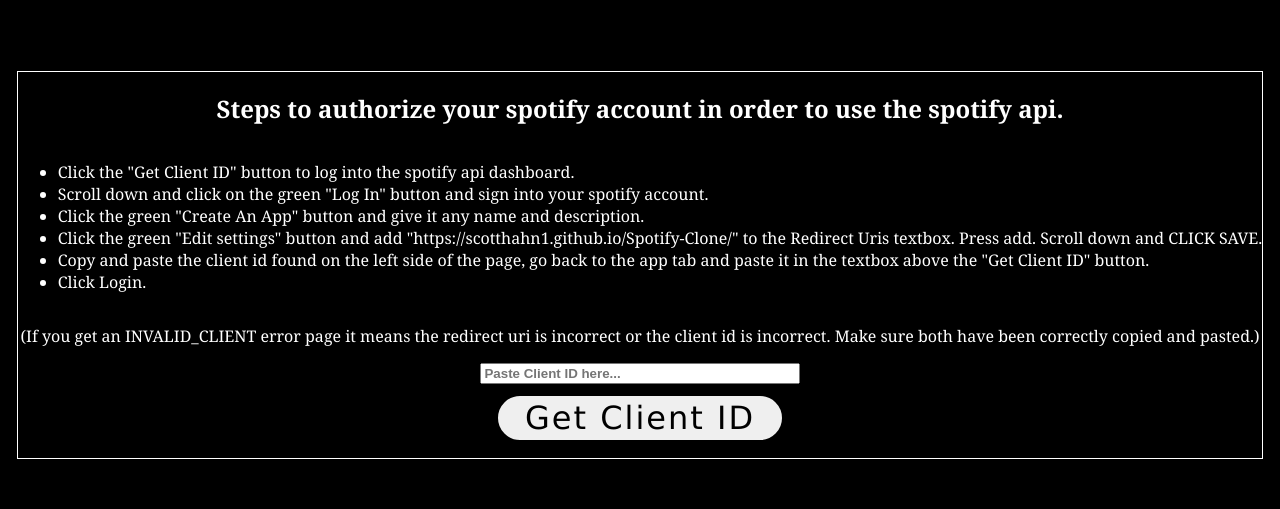
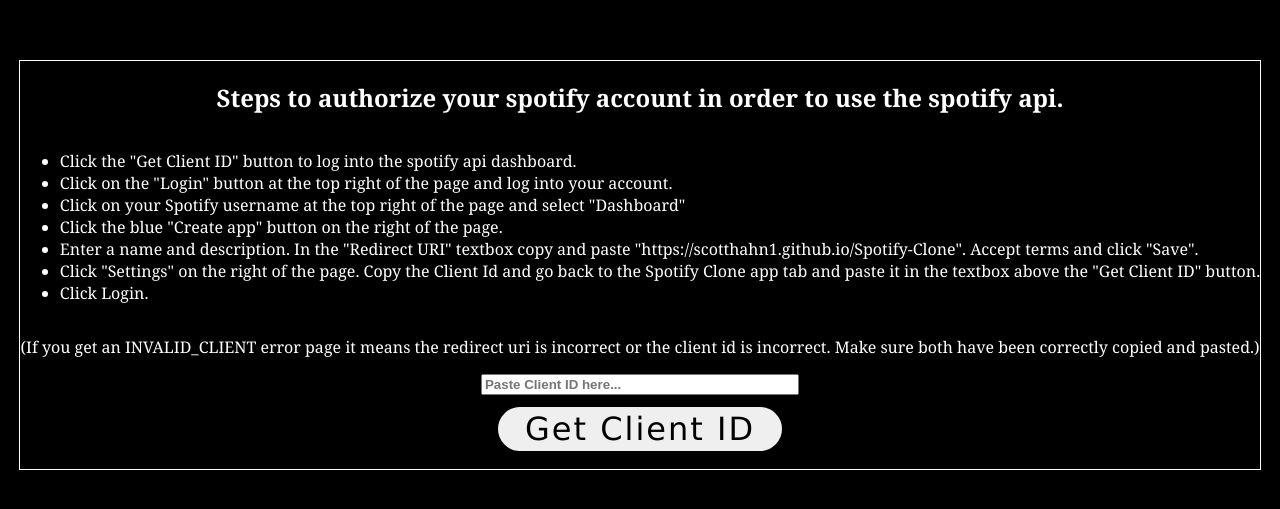
Before and after one commit to ScottHahn1/Spotify-Clone, a React (Create React App) app: page / in a window 1280 px wide. Shown: the part 135-644 px from the top of the page. Built offline with nearby package versions, Linux system fonts and the light colour scheme.

Commit message:
Changed login instructions

```diff
--- a/src/components/Login.js
+++ b/src/components/Login.js
@@ -55,10 +55,11 @@
                                 <h2>Steps to authorize your spotify account in order to use the spotify api.</h2>
                                 <ul>
                                     <li>Click the "Get Client ID" button to log into the spotify api dashboard.</li>
-                                    <li>Scroll down and click on the green "Log In" button and sign into your spotify account.</li>
-                                    <li>Click the green "Create An App" button and give it any name and description.</li>
-                                    <li>Click the green "Edit settings" button and add "https://scotthahn1.github.io/Spotify-Clone/" to the Redirect Uris textbox. Press add. Scroll down and CLICK SAVE.</li>
-                                    <li>Copy and paste the client id found on the left side of the page, go back to the app tab and paste it in the textbox above the "Get Client ID" button.</li>
+                                    <li>Click on the "Login" button at the top right of the page and log into your account.</li>
+                                    <li>Click on your Spotify username at the top right of the page and select "Dashboard"</li>
+                                    <li>Click the blue "Create app" button on the right of the page.</li>
+                                    <li>Enter a name and description. In the "Redirect URI" textbox copy and paste "https://scotthahn1.github.io/Spotify-Clone". Accept terms and click "Save".</li>
+                                    <li>Click "Settings" on the right of the page. Copy the Client Id and go back to the Spotify Clone app tab and paste it in the textbox above the "Get Client ID" button.</li>
                                     <li>Click Login.</li>
                                 </ul>
                                 <p>(If you get an INVALID_CLIENT error page it means the redirect uri is incorrect or the client id is incorrect. Make sure both have been correctly copied and pasted.)</p>
```
